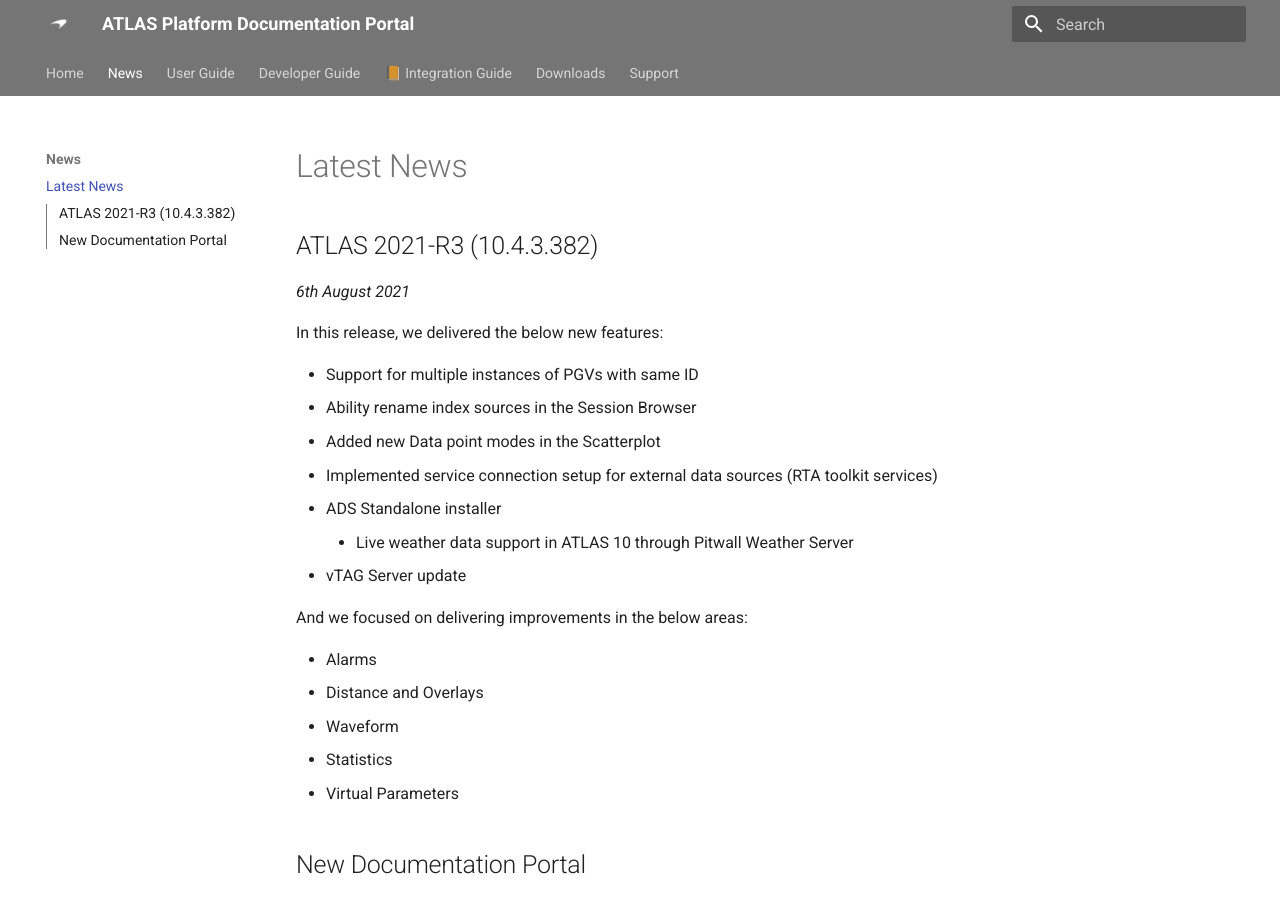
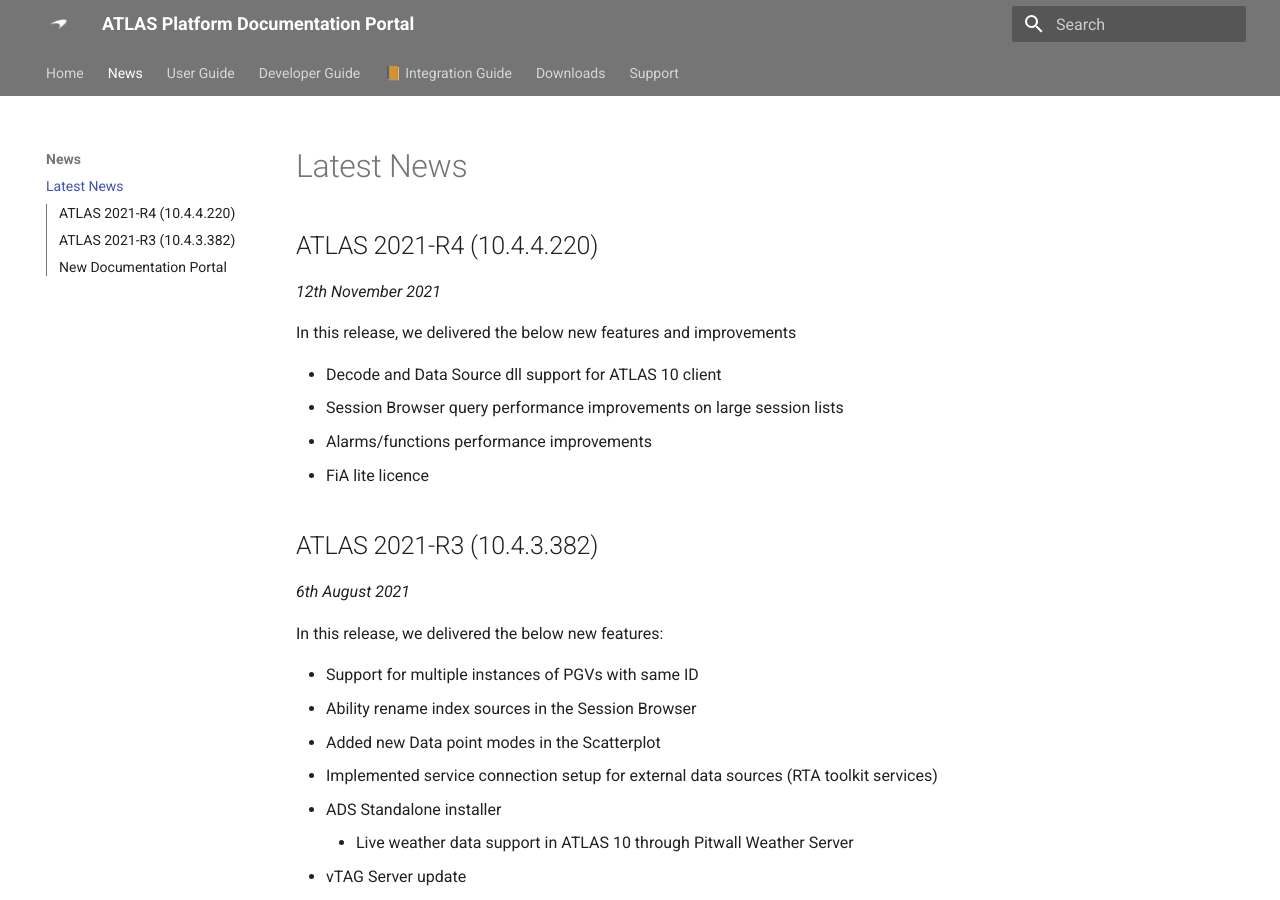
Before and after one commit to mat-docs/Portal.Site, an MkDocs documentation site: the page built from docs/news/index.md, in a window 1280 px wide and 900 px high. Built offline with MkDocs 1.6.1 and Material for MkDocs 9.7.7, drawn with Linux system fonts in a browser that asks for light colours.

Commit message:
Update index.md (#19)

```diff
--- a/docs/news/index.md
+++ b/docs/news/index.md
@@ -1,4 +1,15 @@
 # Latest News
+
+## ATLAS 2021-R4 (10.4.4.220)
+_12th November 2021_
+
+In this release, we delivered the below new features and improvements
+
+* Decode and Data Source dll support for ATLAS 10 client
+* Session Browser query performance improvements on large session lists
+* Alarms/functions performance improvements
+* FiA lite licence
+
 
 ## ATLAS 2021-R3 (10.4.3.382)
 _6th August 2021_
```
